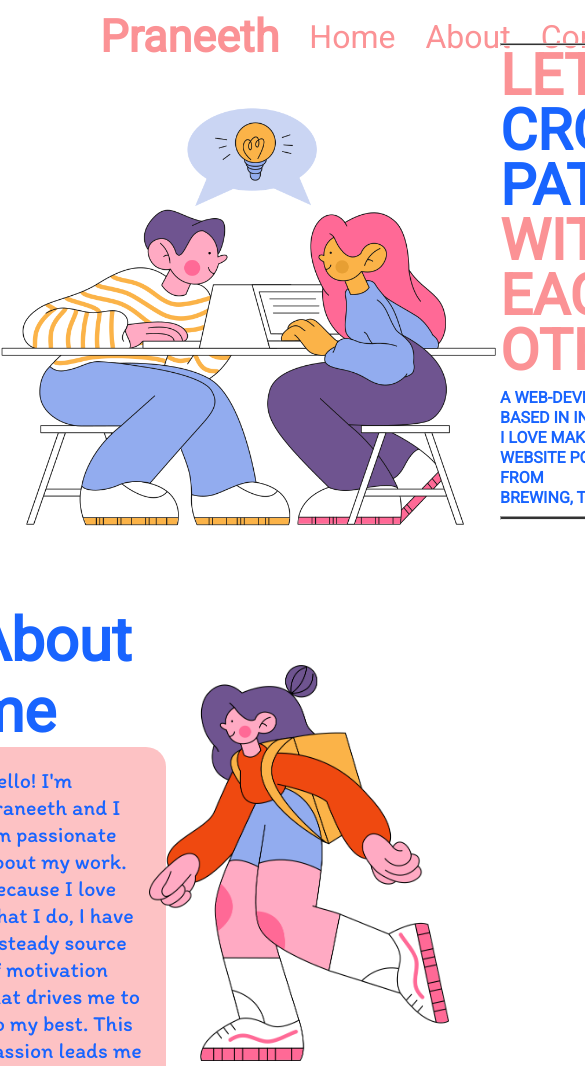
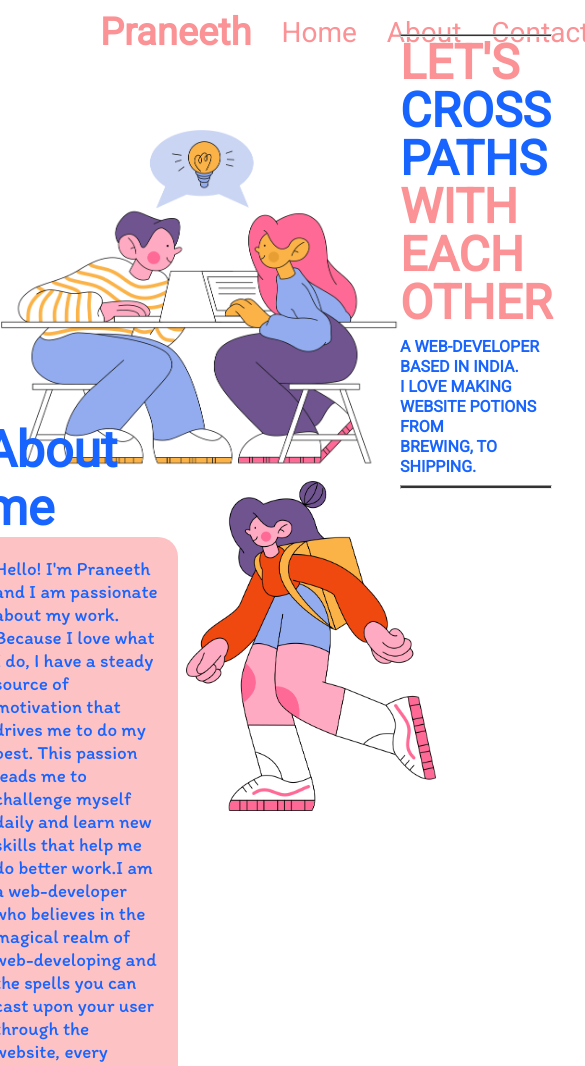
Before and after one commit to NotPraneeth/4th-website, a plain HTML site: page index.html in a window 390 px wide. Shown: the top 1066 px of the page, 585 px wide, since content can reach past the window. Drawn offline with Linux system fonts and the light colour scheme; a web font is replaced by a local one.

Commit message:
made the website small tablet size responsive

```diff
--- a/index.html
+++ b/index.html
@@ -50,7 +50,7 @@
         </div>
 
     </section>
-    <section class="pg">
+    <section class="pg3">
         <div class="skills-wrapper">
             <div class="skills-text">
                 <h1>WITH OVER <span class="flavor2">300+</span> HOURS<br> OF BREWING WEBSITES</h1>
--- a/main.css
+++ b/main.css
@@ -205,3 +205,49 @@ nav ul li a{
         transform: translateX(30px);
     }
    }
+
+   @media screen and (max-width: 900px) {
+       .pg1{
+           height: 70vh;
+       }
+       .nav-logo{
+           font-size: 38px;
+       }
+       nav ul li a{
+           font-size: 28px;
+       }
+        #hero-img{
+            width: 400px;
+        }
+        .hero-txt{
+            font-size: 32px;
+            line-height: 48px;
+        }
+        .about-title{
+            font-size: 50px;
+        }
+        .about-txt{
+            font-size: 19px;
+        }
+        .about-illustration{
+            width: 250px;
+        }
+        .pg2{
+            height: 60vh;
+        }
+        .skills-text{
+            font-size: 38px;
+        }
+        .skills-logos{
+            height: 80px;
+        }
+        .skills-logos-2{
+            height: 120px;
+        }
+        .git-img{
+            height: 80px;
+        }
+        .pg3{
+            height: 80vh;
+        }
+   }
```
